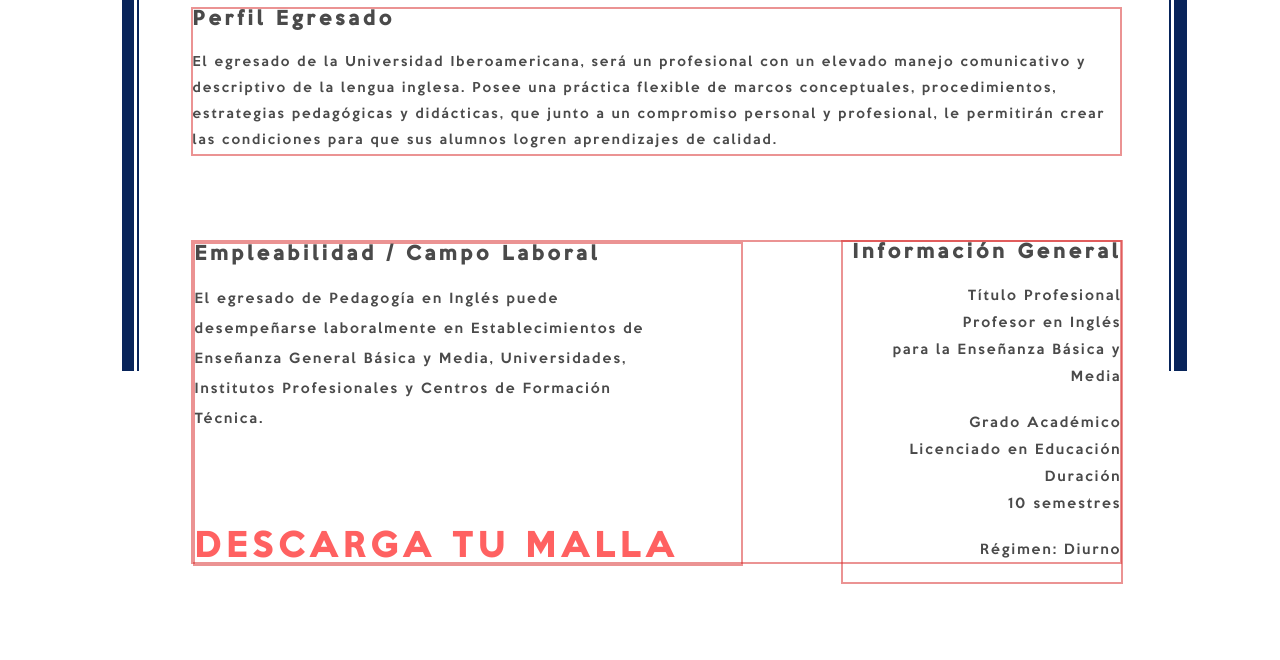
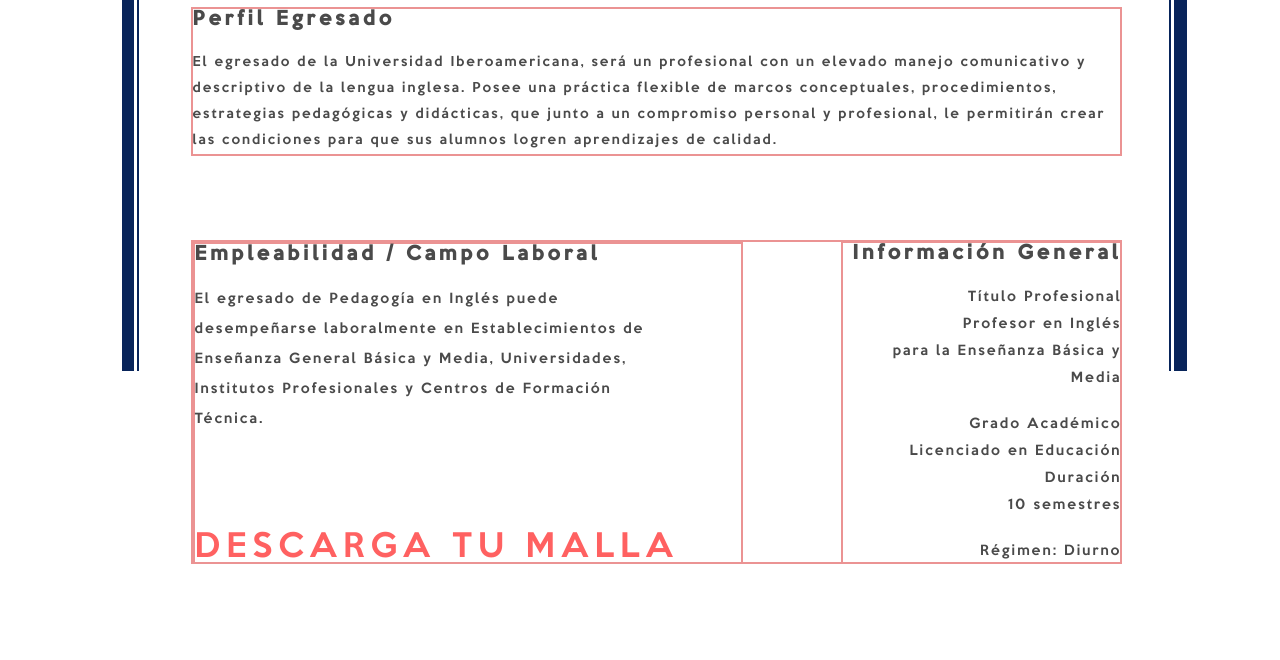
Before and after one commit to CamiloLira/uibero, a PHP site: page /facultad-ingles.php in a window 1280 px wide. Shown: the part 1213-1873 px from the top of the page. After the commit the page ends 1777 px from the top, so only its background shows below. Run offline with PHP 8.4, Linux system fonts and the light colour scheme.

Commit message:
por fin termine ingles

```diff
--- a/css/facultad-ingles.css
+++ b/css/facultad-ingles.css
@@ -125,6 +125,7 @@ font-size: 17px;
     position: relative;
     top: 193px;
     left: 5%;
+    overflow: hidden;
 
 }
 
@@ -158,11 +159,11 @@ font-size: 17px;
 /*info general ingles*/
 
 .info-general-ingles{
-border: 2px solid rgba(215, 40, 40, 0.5);
+    border: 2px solid rgba(215, 40, 40, 0.5);
     width: 30%;
     height: 340px;
     position: relative;
-    top: -102%;
+    top: -325px;
     left: 70%;
     text-align: right;
 }
--- a/facultad-ingles.php
+++ b/facultad-ingles.php
@@ -63,7 +63,7 @@
   		 de Enseñanza General Básica y Media, Universidades, Institutos
   		  Profesionales y Centros de Formación Técnica.
 		</p>
-		<h2 class="rojo descarga-malla-ingles">DESCARGA TU MALLA</h2>
+		<a href="" class="rojo descarga-malla-ingles">DESCARGA TU MALLA<a/>
   	</div>
 
   	<!-- info general ingles-->
```
